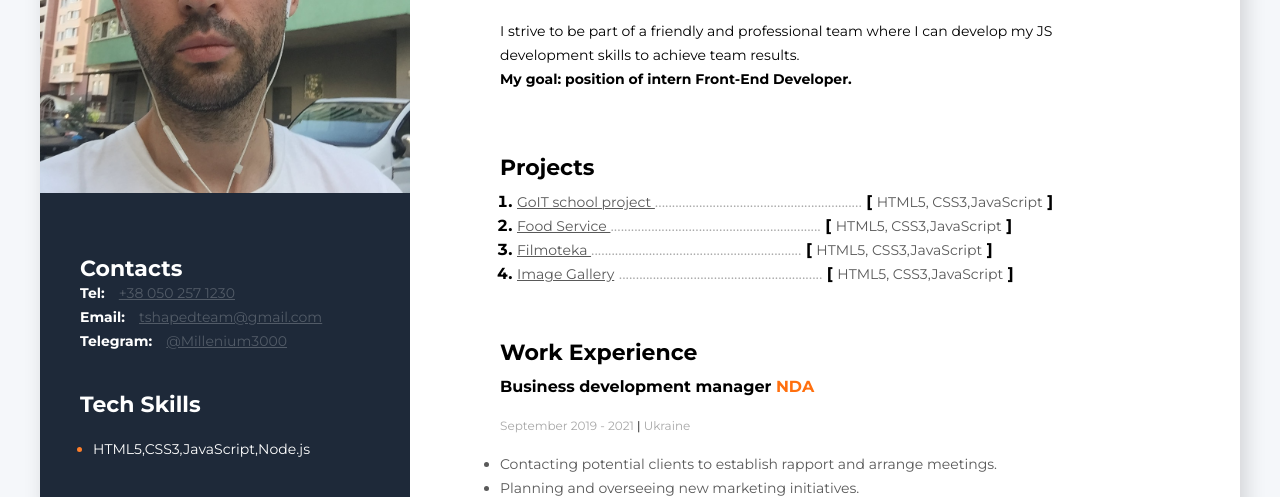
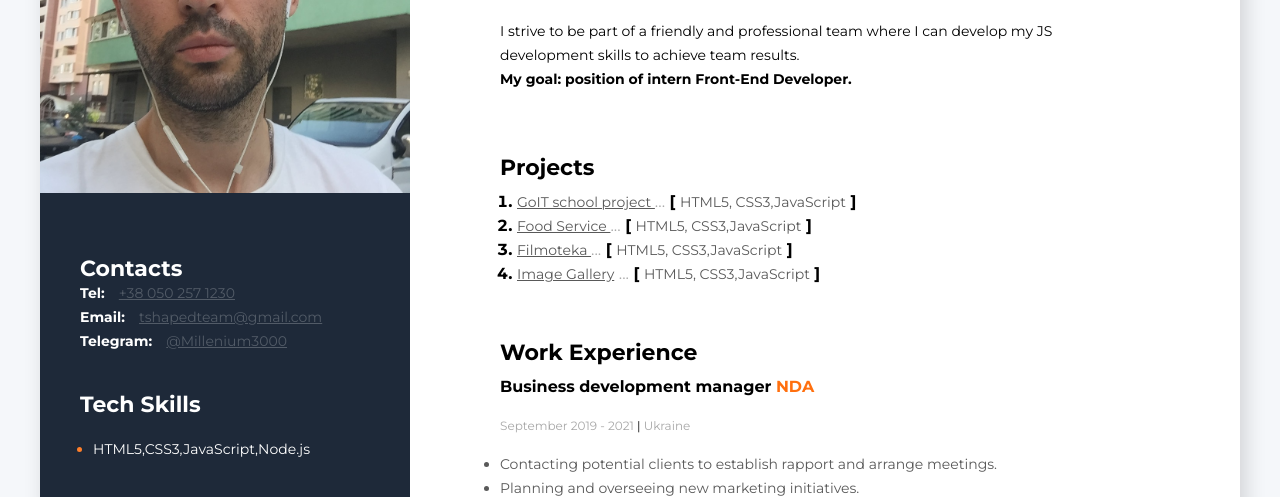
Before and after one commit to Millenium3000/DeveloperSV, a plain HTML site: page index.html in a window 1280 px wide. Shown: the part 248-745 px from the top of the page. Drawn offline with Linux system fonts and the light colour scheme.

Commit message:
Update index.html

```diff
--- a/index.html
+++ b/index.html
@@ -131,28 +131,28 @@
               <a class="projects-link" href="https://millenium3000.github.io/goit-markup-hw-07/">
                 GoIT school project
               </a>
-              <span class="dots">.............................................................</span>
+              <span class="dots">...</span>
               <span>[ <span class="tech-name">HTML5, CSS3,JavaScript</span> ]</span>
             </li>
             <li class="projects-item">
               <a class="projects-link" href="https://millenium3000.github.io/goit-js-hw-10-food-service/">
                 Food Service
               </a>
-              <span class="dots">..............................................................</span>
+              <span class="dots">...</span>
               <span>[ <span class="tech-name">HTML5, CSS3,JavaScript</span> ]</span>
             </li>
               <li class="projects-item">
               <a class="projects-link" href="https://millenium3000.github.io/Filmoteka-project/">
                 Filmoteka
               </a>
-              <span class="dots">..............................................................</span>
+              <span class="dots">...</span>
               <span>[ <span class="tech-name">HTML5, CSS3,JavaScript</span> ]</span>
             </li>
             <li class="projects-item">
               <a class="projects-link" href="https://millenium3000.github.io/goit-js-hw-08-gallery/"
                 >Image Gallery</a
               >
-              <span class="dots">............................................................</span>
+              <span class="dots">...</span>
               <span>[ <span class="tech-name">HTML5, CSS3,JavaScript</span> ]</span>
             </li>
           </ol>
```
